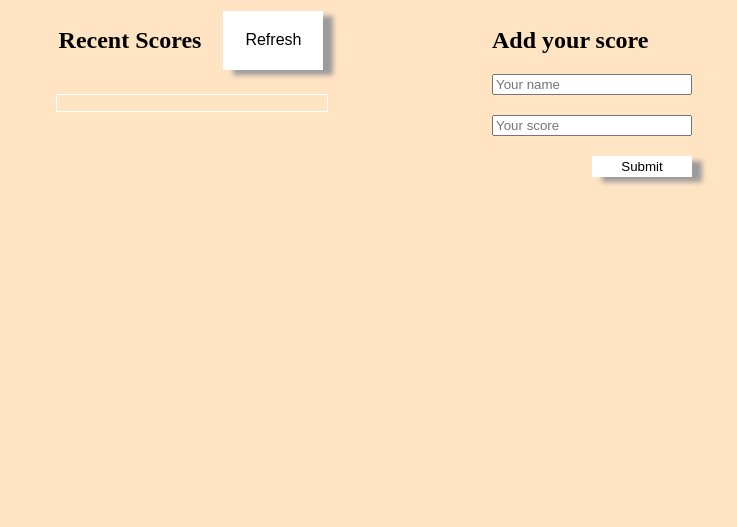
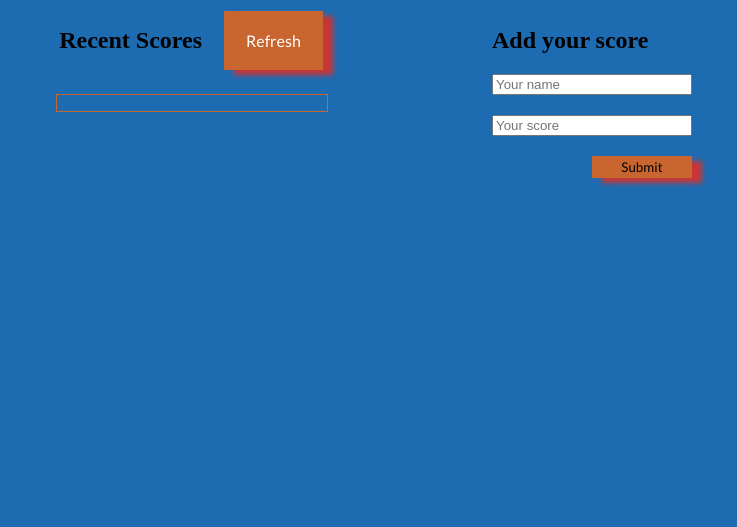
Before and after one commit to Lancelot-SO/Leaderboard_project, a website built with webpack: page src/index.html in a window 1280 px wide. Shown: the part 273-800 px from the top of the page, without its empty margins (408-1145 px from the left). Built offline with nearby package versions, Linux system fonts and the light colour scheme; no server answers.

Commit message:
added some styling

```diff
--- a/src/style.css
+++ b/src/style.css
@@ -1,5 +1,7 @@
+@import url('https://fonts.googleapis.com/css2?family=Lato:ital,wght@0,100;0,300;0,400;0,700;0,900;1,100;1,300;1,400;1,700;1,900&display=swap');
+
 body {
-  background-color: bisque;
+  background-color: #1d6cb1;
   margin: 0;
   padding: 0;
   padding-left: 400px;
@@ -36,21 +38,21 @@ main {
 }
 
 .recent-score button {
-  background-color: #fff;
+  background-color: #c96630;
   border: none;
-  color: black;
+  color: #fff;
   padding: 5px 22px;
   text-align: center;
-  text-decoration: none;
   display: inline-block;
   font-size: 16px;
   margin: 4px 2px;
   cursor: pointer;
-  box-shadow: 10px 5px 5px rgb(157, 154, 154);
+  box-shadow: 10px 5px 5px #cb3535;
+  font-family: 'Lato', sans-serif;
 }
 
 .scores {
-  border: 1px solid #fff;
+  border: 1px solid #c96630;
   width: 270px;
   margin-top: 20px;
 }
@@ -58,11 +60,12 @@ main {
 .scores ul {
   list-style: none;
   padding: 0 10px 0 10px;
+  color: #fff;
 }
 
 .scores ul li {
   margin: 5px 0;
-  background-color: #fff;
+  background-color: #c96630;
 }
 
 .right {
@@ -75,14 +78,16 @@ main {
   display: flex;
   flex-direction: column;
   gap: 20px;
+  font-family: 'Lato', sans-serif;
 }
 
 .add-score button {
   width: 100px;
   margin-left: 100px;
-  background-color: #fff;
+  background-color: #c96630;
   border: none;
   cursor: pointer;
   padding: 3px 2px;
-  box-shadow: 10px 5px 5px rgb(157, 154, 154);
+  box-shadow: 10px 5px 5px #cb3535;
+  font-family: 'Lato', sans-serif;
 }
```
